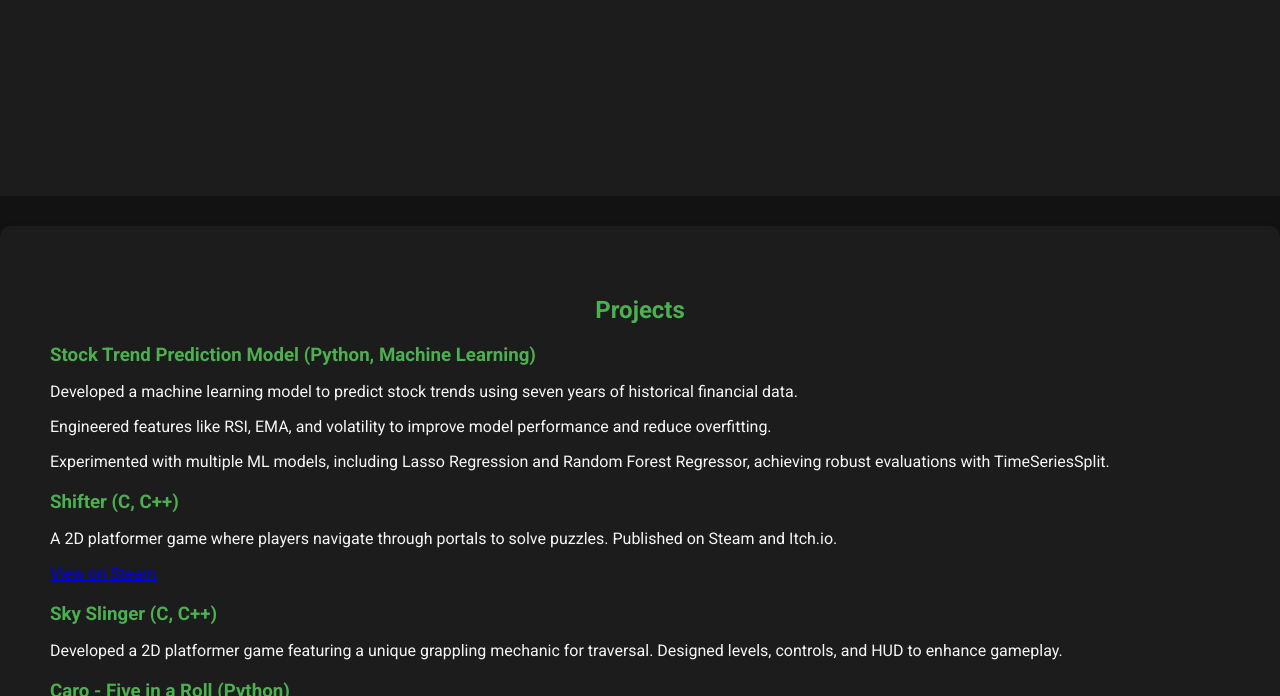
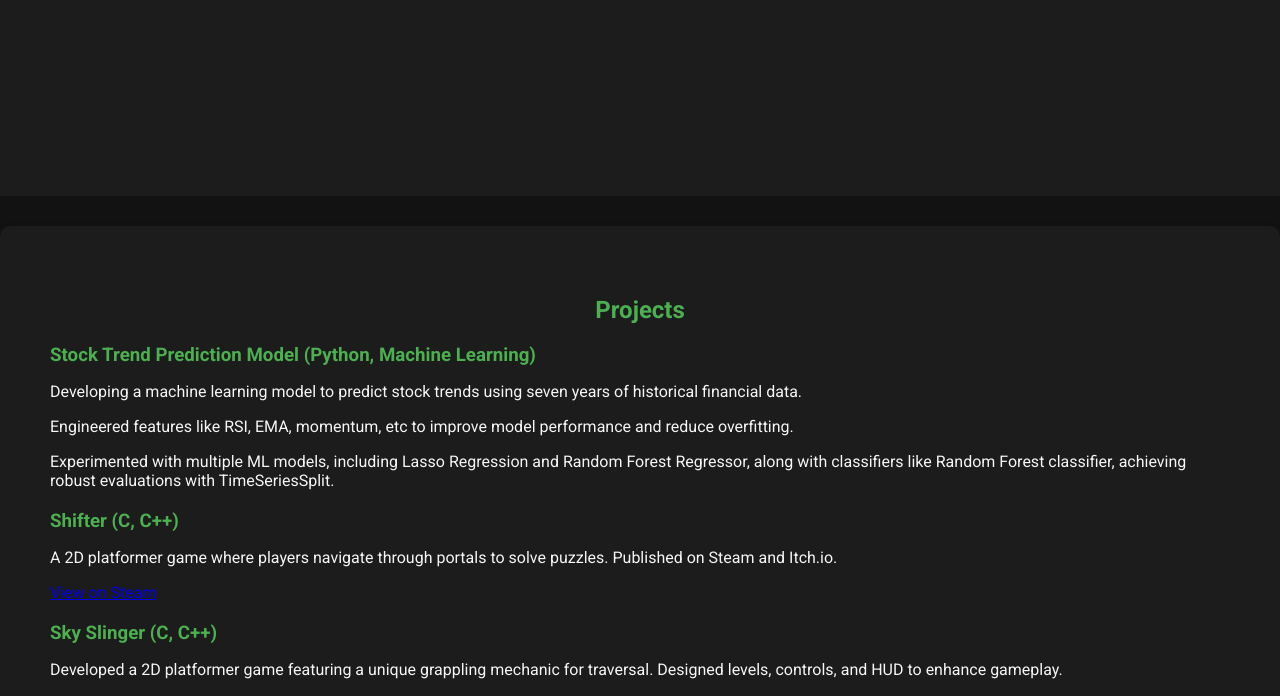
Before and after one commit to thuykhanh2642/thuykhanh2642.github.io, a plain HTML site: page index.html in a window 1280 px wide. Shown: the part 404-1100 px from the top of the page. Drawn offline with Linux system fonts and the light colour scheme.

Commit message:
Update index.html

```diff
--- a/index.html
+++ b/index.html
@@ -133,9 +133,9 @@
 
         <div class="project">
             <h3>Stock Trend Prediction Model (Python, Machine Learning)</h3>
-            <p>Developed a machine learning model to predict stock trends using seven years of historical financial data.</p>
-            <p>Engineered features like RSI, EMA, and volatility to improve model performance and reduce overfitting.</p>
-            <p>Experimented with multiple ML models, including Lasso Regression and Random Forest Regressor, achieving robust evaluations with TimeSeriesSplit.</p>
+            <p>Developing a machine learning model to predict stock trends using seven years of historical financial data.</p>
+            <p>Engineered features like RSI, EMA, momentum, etc to improve model performance and reduce overfitting.</p>
+            <p>Experimented with multiple ML models, including Lasso Regression and Random Forest Regressor, along with classifiers like Random Forest classifier, achieving robust evaluations with TimeSeriesSplit.</p>
         </div>
 
         <div class="project">
```
